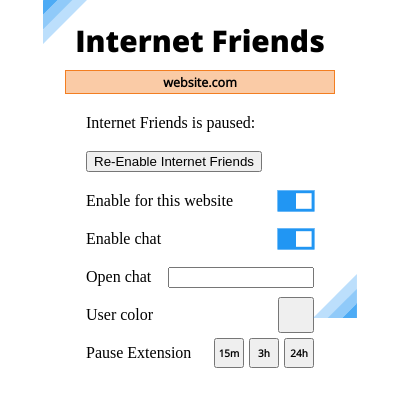
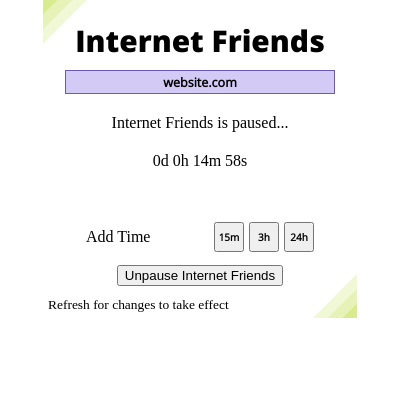
Before and after one commit to mikesingleton/InternetFriends, a browser extension: page app/extension/html/popup.html in a window 400 px wide. Both pictures are taken after a click on the button "15m". Drawn offline with Linux system fonts and the light colour scheme; files that its build step writes are made by us from their sources.

Commit message:
Completes pause feature

```diff
--- a/app/extension/html/popup.html
+++ b/app/extension/html/popup.html
@@ -28,22 +28,37 @@
             <div id="website" class="website">
                 website.com
             </div>
-            <table id="paused" class="table">
+            <table id="pauseTable" class="table">
                 <tr>
                     <td>
-                        Internet Friends is paused:
-                        <span id="countdownTimer"></span>
+                        Internet Friends is paused...
                     </td>
                 </tr>
                 <tr>
                     <td>
-                        <button id="reenableButton" class="reenableButton">
-                            Re-Enable Internet Friends
+                        <span id="countdownTimer"></span>
+                    </td>
+                </tr>
+                <tr><td></td></tr>
+                <tr>
+                    <td style="justify-content: space-between;">
+                        Add Time
+                        <div style="display: flex;">
+                            <button id="pause15m" class="pauseButton">15m</button>
+                            <button id="pause3h" class="pauseButton">3h</button>
+                            <button id="pause24h" class="pauseButton">24h</button>
+                        </div>
+                    </td>
+                </tr>
+                <tr>
+                    <td>
+                        <button id="unpauseButton" class="unpauseButton">
+                            Unpause Internet Friends
                         </button>
                     </td>
                 </tr>
             </table>
-            <table id="settings" class="table" style="display: hidden">
+            <table id="settingsTable" class="table" style="display: hidden">
                 <tr>
                     <td>
                         Enable for this website
--- a/app/scripts.babel/popup.js
+++ b/app/scripts.babel/popup.js
@@ -3,6 +3,7 @@
 var Popup = (function() {
     // variables ----------------------------------------------------------------
     var _this = {},
+        _settingsTable = null,
         _title = null,
         _website = null,
         _websiteUrl = null,
@@ -11,7 +12,10 @@
         _keyComboInput = null,
         _settingsTimeout = null,
         _userColor = null,
-        _pauseButtons = null;
+        _pauseTable = null,
+        _countdownTimeout = null,
+        _pausedUntil = null,
+        _pausedUntilTimeout = null;
 
     // initialize ---------------------------------------------------------------
     _this.init = function() {
@@ -27,7 +31,8 @@
         _enableForSite = document.getElementById('enableForSite');
         _enableChat = document.getElementById('enableChat');
         _keyComboInput = document.getElementById('keyComboInput');
-        _pauseButtons = document.querySelectorAll(".pauseButton");
+        _pauseTable = document.getElementById('pauseTable');
+        _settingsTable = document.getElementById('settingsTable');
 
         // Set website click event
 
@@ -115,7 +120,18 @@
 
         // Handle Pause Timer
 
+        _pausedUntil = IFSettings.pausedUntil
         setupPauseButtons();
+
+        // Handle Table Display
+
+        // if currently paused
+        if (_pausedUntil > Date.now()) {
+            _settingsTable.classList.add("hidden");
+            updateCountdown();
+        } else {
+            _pauseTable.classList.add("hidden");
+        }
     };
 
     // private functions --------------------------------------------------------
@@ -222,41 +238,77 @@
         _refreshText.style.visibility = "visible";
     };
 
+    function updateCountdown() {
+        var countdownTimer = document.getElementById('countdownTimer');
+        const timeLeft = _pausedUntil - new Date().getTime();
+
+        if (timeLeft <= 0) {
+            _pauseTable.classList.add("hidden");
+            _settingsTable.classList.remove("hidden");
+            clearTimeout(_countdownTimeout);
+        } else {
+            const days = Math.floor(timeLeft / (24 * 60 * 60 * 1000));
+            const hours = Math.floor((timeLeft % (24 * 60 * 60 * 1000)) / (60 * 60 * 1000));
+            const minutes = Math.floor((timeLeft % (60 * 60 * 1000)) / (60 * 1000));
+            const seconds = Math.floor((timeLeft % (60 * 1000)) / 1000);
+
+            countdownTimer.textContent = `${days}d ${hours}h ${minutes}m ${seconds}s`;
+            _countdownTimeout = setTimeout(updateCountdown, 1000);
+        }
+    }
+
     function setupPauseButtons() {
-        _pauseButtons.forEach(button => {
+        var pauseButtons = document.querySelectorAll(".pauseButton");
+        var unpauseButton = document.getElementById('unpauseButton');
+
+        pauseButtons.forEach(button => {
             button.addEventListener("click", function() {
                 const duration = button.id === "pause15m" ? 15 * 60 * 1000 :      // 15m
                                 button.id === "pause3h" ? 3 * 60 * 60 * 1000 :   // 3h
                                 24 * 60 * 60 * 1000;                             // 24hr
 
                 // Clear any existing countdown
-              if (countdown) {
-                clearTimeout(countdown);
+                if (_countdownTimeout) {
+                clearTimeout(_countdownTimeout);
                 }
 
-              const endTime = new Date().getTime() + duration;
-              timerContainer.classList.remove("hidden");
+                // If extension is already paused
+                if (_pausedUntil > new Date().getTime()) {
+                    // Add time
+                    _pausedUntil += duration
+                } else {
+                    // Set time
+                    _pausedUntil = new Date().getTime() + duration
 
-              // Update the countdown timer
-              function updateCountdown() {
-                const timeLeft = endTime - new Date().getTime();
+                    // Set refresh text
+                    var _refreshText = document.getElementById('refresh');
+                    _refreshText.style.visibility = "visible";
+                }
 
-                if (timeLeft <= 0) {
-                  timerContainer.classList.add("hidden");
-                  clearTimeout(countdown);
-                } else {
-                  const hours = Math.floor(timeLeft / (60 * 60 * 1000));
-                  const minutes = Math.floor((timeLeft % (60 * 60 * 1000)) / (60 * 1000));
-                  const seconds = Math.floor((timeLeft % (60 * 1000)) / 1000);
-
-                  countdownTimer.textContent = `${hours}h ${minutes}m ${seconds}s`;
-                  countdown = setTimeout(updateCountdown, 1000);
-                }
-              }
+                // use timeout to prevent settings from being updated too quickly
+                if (_pausedUntilTimeout)
+                    clearTimeout(_pausedUntilTimeout);
+                _pausedUntilTimeout = setTimeout(updatePausedUntil, 100);
+                _pauseTable.classList.remove("hidden");
+                _settingsTable.classList.add("hidden");
 
                 updateCountdown();
             });
         });
+
+        unpauseButton.addEventListener("click", function() {
+            _pausedUntil = -1
+            updatePausedUntil();
+            _pauseTable.classList.add("hidden");
+            _settingsTable.classList.remove("hidden");
+
+            var _refreshText = document.getElementById('refresh');
+            _refreshText.style.visibility = "visible";
+        });
+    }
+
+    function updatePausedUntil () {
+        chrome.storage.sync.set({'pausedUntil': _pausedUntil});
     }
 
     return _this;
--- a/app/scripts.babel/settings.js
+++ b/app/scripts.babel/settings.js
@@ -34,7 +34,8 @@
                 combo: storedSettings?.combo || _defaultCombo,
                 disabledSites: storedSettings?.disabledSites || {},
                 enableChat: storedSettings?.enableChat === true || storedSettings?.enableChat === undefined,
-                userColor: storedSettings?.userColor || getRandomIroColor()
+                userColor: storedSettings?.userColor || getRandomIroColor(),
+                pausedUntil: storedSettings?.pausedUntil || -1
             }
 
             // set new settings
@@ -67,7 +68,7 @@
             disabledSites: {},
             enableChat: true,
             userColor: getRandomIroColor(),
-            pausedUntil:
+            pausedUntil: -1
         }
 
         IFEvents.dispatchEvent(initEvent);
--- a/app/styles/popup.css
+++ b/app/styles/popup.css
@@ -13,6 +13,10 @@
   overflow: hidden;
   margin: auto;
   user-select: none;
+}
+
+.hidden {
+  display: none;
 }
 
 .popupContainer {
@@ -34,7 +38,14 @@
   height: 34px;
   align-items: center;
   display: flex;
+}
+
+#settingsTable td {
   justify-content: space-between;
+}
+
+#pauseTable td {
+  justify-content: center;
 }
 
 #keyComboInput {
```
Also changed, not shown: app/scripts.babel/inject.js (+7 -1 lines). Lines whose indentation alone changed are shown as unchanged.
